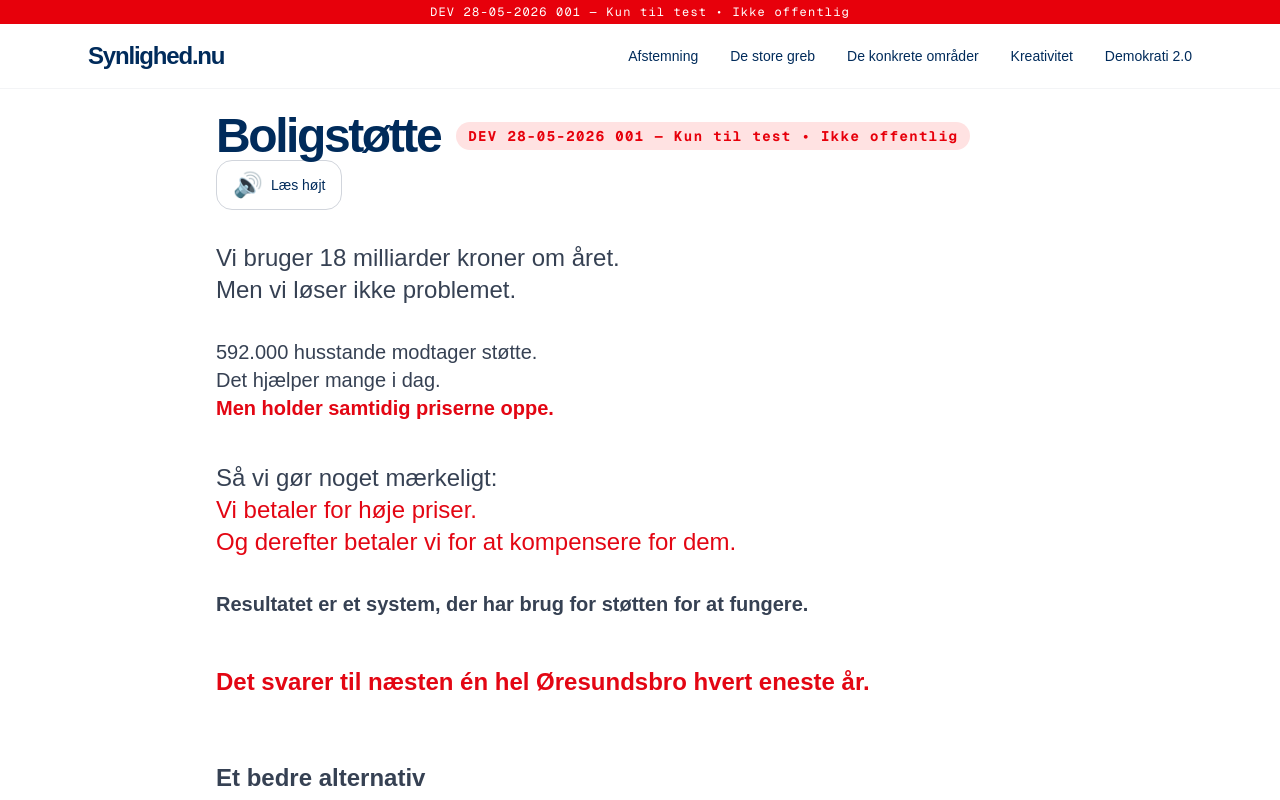
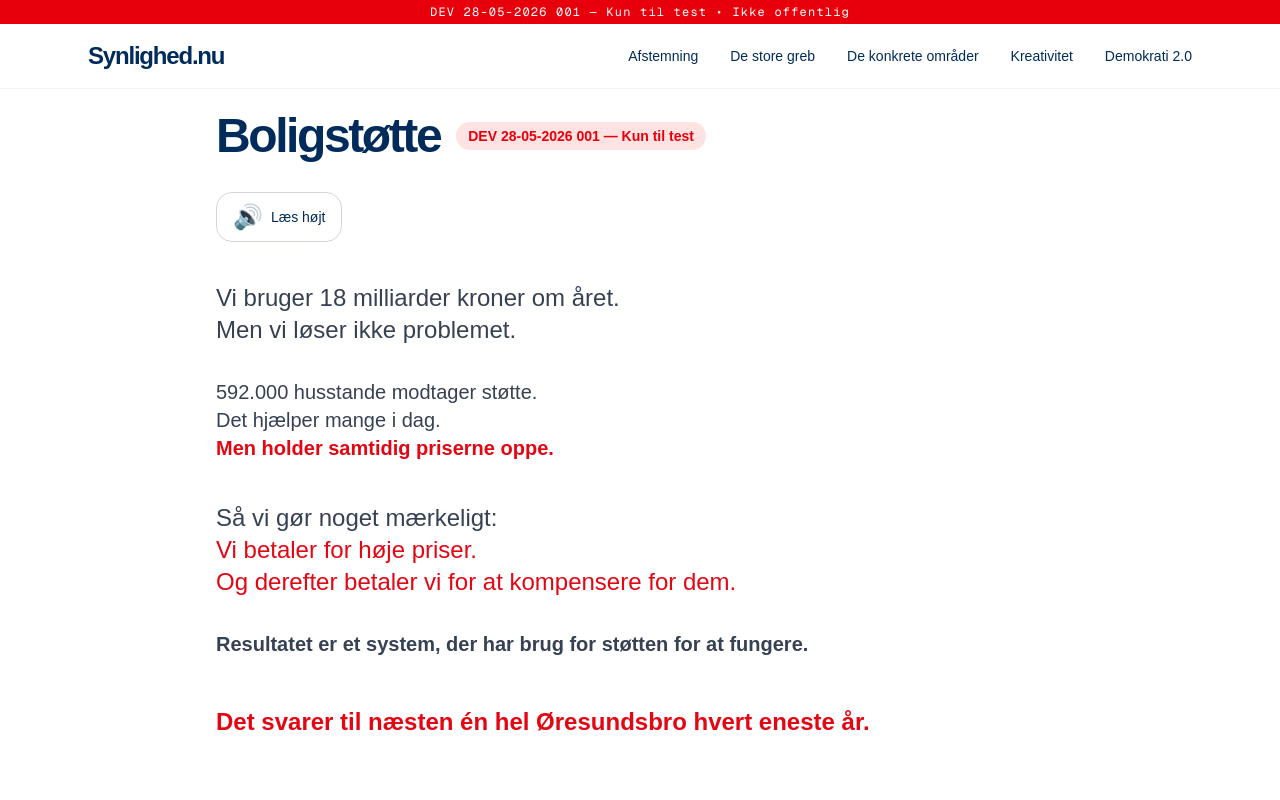
Before and after one commit to synlighed-nu/synlighed-nu-clean, a Next.js app: page /boligstotte in a window 1280 px wide. Shown: the top 800 px of the page. Built offline with nearby package versions, Linux system fonts and the light colour scheme; no server answers.

Commit message:
Update page.tsx

```diff
--- a/app/boligstotte/page.tsx
+++ b/app/boligstotte/page.tsx
@@ -37,16 +37,16 @@ Synlighed begynder først, når man tør erkende sine begrænsninger.
       <Nav simple />
 
       <div className="max-w-4xl mx-auto px-6 pt-28 pb-20">
-        <div className="flex items-center gap-4">
+        <div className="flex items-center gap-4 mb-8">
           <h1 className="text-5xl font-bold tracking-tighter">Boligstøtte</h1>
-          <span className="text-red-600 font-mono text-sm font-bold tracking-widest bg-red-100 px-3 py-1 rounded-full">
-            DEV 28-05-2026 001 — Kun til test • Ikke offentlig
+          <span className="text-red-600 font-bold text-sm bg-red-100 px-3 py-1 rounded-full whitespace-nowrap">
+            DEV 28-05-2026 001 — Kun til test
           </span>
         </div>
 
         <SpeakerButton text={pageText} />
 
-        <div className="prose prose-lg max-w-none text-gray-700 mt-8">
+        <div className="prose prose-lg max-w-none text-gray-700 mt-10">
           <p className="text-2xl font-medium">Vi bruger 18 milliarder kroner om året.</p>
           <p className="text-2xl font-medium">Men vi løser ikke problemet.</p>
           <p className="text-xl mt-8">592.000 husstande modtager støtte.</p>
```
